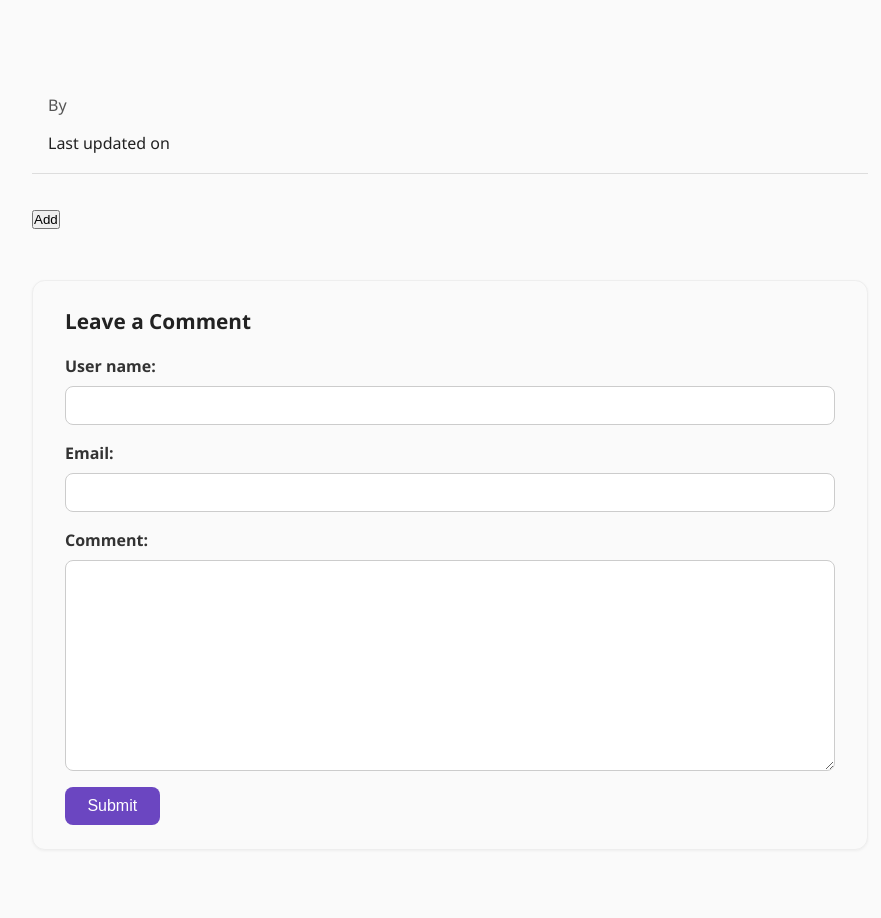
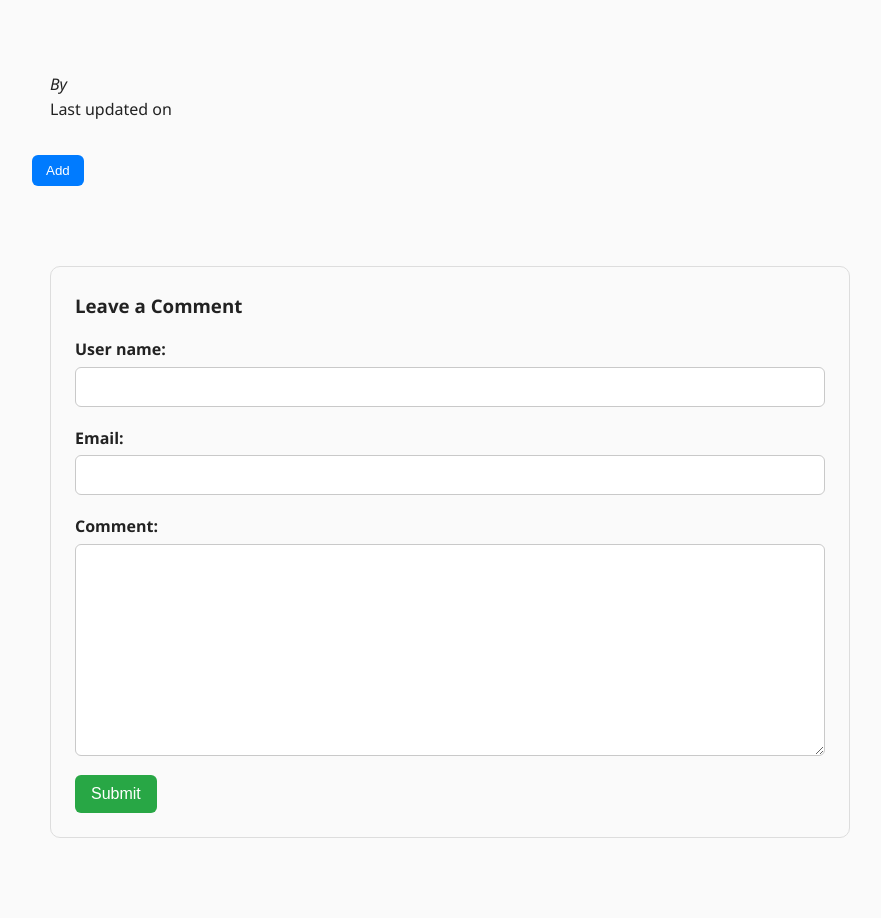
Before and after one commit to bunker-pilot/django_dummy_blog, a Django app: template blog/templates/blog/post_detail.html in a window 1280 px wide. Shown: the part 100-1018 px from the top of the page, without its empty margins (190-1071 px from the left). Before the commit the page ends 925 px from the top, so only its background shows below. Run offline with Django 5.2, Linux system fonts and the light colour scheme; the template is opened without the code that fills it: values that come from a table or form of the project are taken from there, others are empty.

Commit message:
Updataed Css

```diff
--- a/blog/static/blog/post_detail.css
+++ b/blog/static/blog/post_detail.css
@@ -1,158 +1,137 @@
-/* ----------------------------
-   Post detail layout
------------------------------ */
+/* ---------------------------
+   Summary + Post Layout
+---------------------------- */
 #summary {
-    margin-bottom: 2rem;
-    padding: 1rem;
-    border-bottom: 1px solid #ddd;
+  margin: 2rem auto;
+  max-width: 800px;
 }
 
-  #summary h2 {
-    font-size: 2rem;
-    margin-bottom: 0.5rem;
-    color: #222;
+#summary img {
+  width: 100%;
+  border-radius: 8px;
+  margin: 1rem 0;
 }
 
-  #summary .tags {
-    margin: 0.8rem 0 1.5rem;
+.tags {
+  margin: 0.5rem 0 1rem 0;
 }
 
 .tag {
-    display: inline-block;
-    background-color: #eef2ff;
-    color: #374151;
-    padding: 0.25rem 0.7rem;
-    margin: 0 0.3rem 0.3rem 0;
-    border-radius: 0.5rem;
+  background: #eee;
+  padding: 3px 10px;
+  margin-right: 8px;
+  border-radius: 5px;
   font-size: 0.9rem;
 }
 
-  article {
-    display: flex;
-    flex-direction: column;
-    gap: 0.8rem;
+/* ---------------------------
+ Read Later Button
+---------------------------- */
+#read-later button {
+  background-color: #007bff;
+  color: white;
+  border: none;
+  padding: 8px 14px;
+  border-radius: 6px;
+  cursor: pointer;
+  margin-bottom: 2rem;
 }
 
-  article img {
-    max-width: 100%;
-    height: auto;
-    border-radius: 0.6rem;
-    margin-top: 0.5rem;
+#read-later button:hover {
+  background-color: #0066d3;
 }
 
-  article address {
-    font-style: normal;
-    color: #555;
+/* ---------------------------
+ Main Content
+---------------------------- */
+main {
+  max-width: 800px;
+  margin: 2rem auto;
+  font-size: 1.2rem;
+  line-height: 1.6;
 }
 
-  article a {
-    color: #6b46c1;
-    text-decoration: none;
-  }
-
-  article a:hover {
-    text-decoration: underline;
-  }
-
-  main {
-    line-height: 1.7;
-    color: #333;
-    margin-top: 2rem;
-    font-size: 1.1rem;
-  }
-
-  /* ----------------------------
-     Comment form section
-  ----------------------------- */
+/* ---------------------------
+ Comment Form
+---------------------------- */
 #comments-section {
-    margin-top: 3rem;
-    padding: 1.5rem 2rem;
-    background-color: #fafafa;
-    border: 1px solid #eee;
-    border-radius: 0.8rem;
-    box-shadow: 0 1px 3px rgba(0, 0, 0, 0.05);
+  max-width: 800px;
+  margin: 3rem auto;
+  padding: 1.5rem;
+  border: 1px solid #ddd;
+  border-radius: 10px;
+  background: #fafafa;
 }
 
 #comments-section h3 {
-    font-size: 1.3rem;
   margin-bottom: 1rem;
-    color: #222;
 }
 
+#comments-section form {
+  display: flex;
+  flex-direction: column;
+  gap: 1.2rem;
+}
+
+/* Form control block */
 .form-control {
-    margin-bottom: 1rem;
   display: flex;
   flex-direction: column;
 }
 
 .form-control label {
   font-weight: 600;
-    margin-bottom: 0.4rem;
-    color: #333;
+  margin-bottom: 4px;
 }
 
 .form-control input,
 .form-control textarea {
-    padding: 0.6rem 0.8rem;
-    border: 1px solid #ccc;
-    border-radius: 0.5rem;
+  padding: 10px;
+  border: 1px solid #c9c9c9;
+  border-radius: 6px;
   font-size: 1rem;
   resize: vertical;
-    transition: border-color 0.2s ease, box-shadow 0.2s ease;
-  }
-
-  .form-control input:focus,
-  .form-control textarea:focus {
-    border-color: #6b46c1;
-    box-shadow: 0 0 0 3px rgba(107, 70, 193, 0.15);
-    outline: none;
 }
 
 /* Error state */
-  .invalid input,
-  .invalid textarea {
-    border-color: #dc2626;
+.form-control.invalid input,
+.form-control.invalid textarea {
+  border-color: #d9534f;
+  background: #ffe5e5;
 }
 
 .error {
-    color: #dc2626;
+  color: #d9534f;
+  margin-top: 4px;
   font-size: 0.9rem;
-    margin-top: 0.3rem;
 }
 
 /* Submit button */
 #comments-section button {
-    background-color: #6b46c1;
+  background: #28a745;
+  border: none;
   color: white;
-    border: none;
-    padding: 0.6rem 1.4rem;
-    border-radius: 0.5rem;
+  padding: 10px 16px;
+  border-radius: 6px;
+  cursor: pointer;
   font-size: 1rem;
-    cursor: pointer;
-    transition: background-color 0.2s ease, transform 0.1s ease;
+  align-self: flex-start;
 }
 
 #comments-section button:hover {
-    background-color: #553c9a;
+  background: #218838;
 }
 
-  #comments-section button:active {
-    transform: scale(0.98);
-  }
-
-  /* ----------------------------
-     Comments list
-  ----------------------------- */
+/* ---------------------------
+ Comments List
+---------------------------- */
 #comments-list {
-    margin-top: 2.5rem;
-    padding-top: 1rem;
-    border-top: 1px solid #eee;
+  max-width: 800px;
+  margin: 2rem auto;
 }
 
 #comments-list h3 {
-    font-size: 1.3rem;
   margin-bottom: 1rem;
-    color: #222;
 }
 
 #comments-list ul {
@@ -161,15 +140,12 @@
 }
 
 #comments-list li {
-    background: #f9fafb;
-    border: 1px solid #eee;
-    padding: 0.9rem 1rem;
-    margin-bottom: 0.7rem;
-    border-radius: 0.6rem;
-    line-height: 1.5;
+  padding: 12px 15px;
+  margin-bottom: 10px;
+  background: #f0f0f0;
+  border-radius: 8px;
 }
 
-  #comments-list strong {
-    color: #111;
-    font-weight: 600;
+#comments-list li strong {
+  color: #333;
 }
--- a/blog/templates/blog/post_detail.html
+++ b/blog/templates/blog/post_detail.html
@@ -22,15 +22,14 @@
         <address>By <a href="mailto:{{ p.author.email }}">{{ p.author }}</a></address>
         <div>Last updated on <time>{{ p.date|date:"d M Y" }}</time></div>
     </article>
-
 </section>
 
-<form method="post" action = "{% url "read-later" %}">
+<!-- Read Later Button -->
+<form method="post" action="{% url 'read-later' %}">
     {% csrf_token %}
-    <diV id = "read-later">
-        <input type = "hidden" value = "{{p.id}}" name = "post-id">
-
-        <button type ="submit">
+    <div id="read-later">
+        <input type="hidden" value="{{ p.id }}" name="post-id">
+        <button type="submit">
             {% if is_stored %}
                 Remove
             {% else %}
@@ -46,7 +45,7 @@
 
 <section id="comments-section">
     <h3>Leave a Comment</h3>
-    <form method="post" action="{% url "post" p.slug %}">
+    <form method="post" action="{% url 'post' p.slug %}">
         {% csrf_token %}
         {% for form_field in comment_form %}
             <div class="form-control {% if form_field.errors %}invalid{% endif %}">
```
Lines whose indentation alone changed are shown as unchanged.
